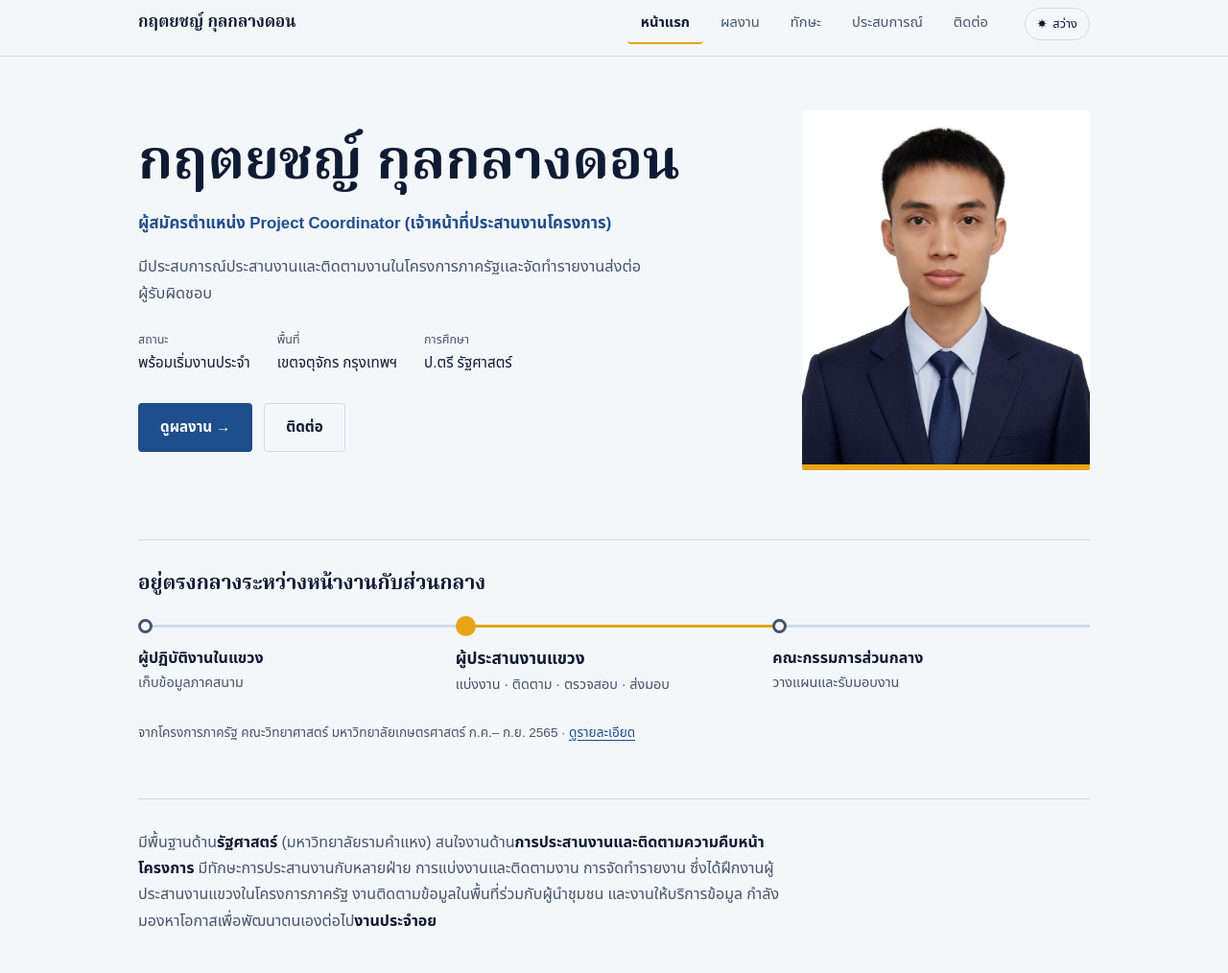
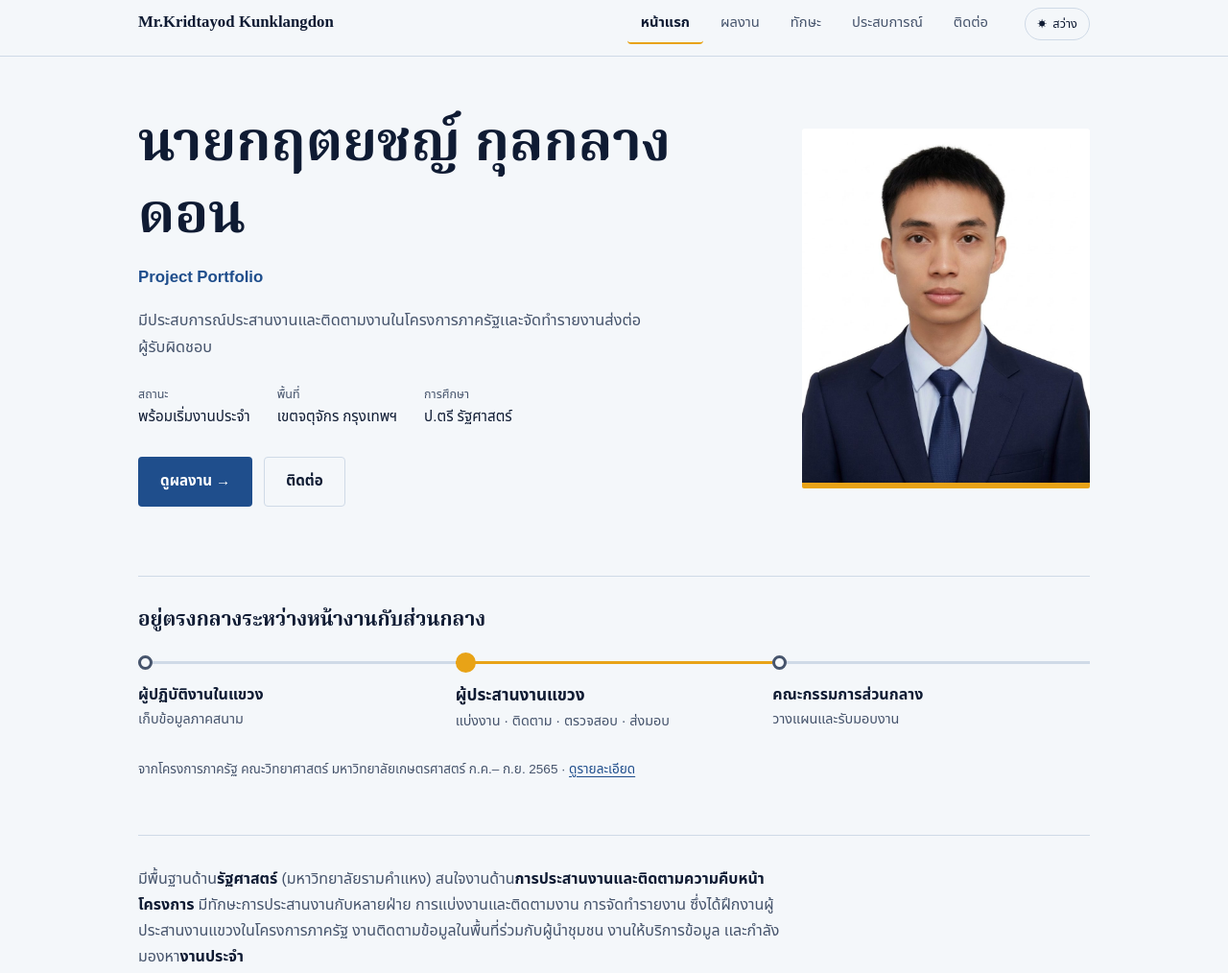
Before and after one commit to kridtayod-1988/portfolio, a plain HTML site: page index.html in a window 1280 px wide. Shown: the part 9-1023 px from the top of the page at 96% size. Drawn offline with Linux system fonts and the light colour scheme; a web font is replaced by a local one.

Commit message:
Update index.html

```diff
--- a/index.html
+++ b/index.html
@@ -20,7 +20,7 @@
 <a class="skip-link" href="#content" data-skip>ข้ามไปยังเนื้อหาหลัก</a>
 
 <header class="topbar"><div class="topbar-in">
-  <a class="brand" href="#home" data-target="home">กฤตยชญ์ กุลกลางดอน</a>
+  <a class="brand" href="#home" data-target="home">Mr.Kridtayod Kunklangdon</a>
   <nav class="site-nav" id="site-nav" aria-label="เมนูหลัก"><ul>
     <li><a href="#home" class="nav-link active" data-target="home">หน้าแรก</a></li>
     <li><a href="#projects" class="nav-link" data-target="projects">ผลงาน</a></li>
@@ -44,8 +44,8 @@
               </div>
             </div>
             <div class="hero-text">
-                            <h1>กฤตยชญ์ กุลกลางดอน</h1>
-              <p class="role">ผู้สมัครตำแหน่ง Project Coordinator (เจ้าหน้าที่ประสานงานโครงการ)</p>
+                            <h1>นายกฤตยชญ์ กุลกลางดอน</h1>
+              <p class="role">Project Portfolio</p>
               <p class="bio">
                 มีประสบการณ์ประสานงานและติดตามงานในโครงการภาครัฐเเละจัดทำรายงานส่งต่อผู้รับผิดชอบ
               </p>
@@ -75,7 +75,7 @@
             <p class="lead">
               มีพื้นฐานด้าน<strong>รัฐศาสตร์</strong> (มหาวิทยาลัยรามคำแหง) สนใจงานด้าน<strong>การประสานงานและติดตามความคืบหน้าโครงการ</strong>
               มีทักษะการประสานงานกับหลายฝ่าย การแบ่งงานและติดตามงาน การจัดทำรายงาน ซึ่งได้ฝึกงานผู้ประสานงานแขวงในโครงการภาครัฐ งานติดตามข้อมูลในพื้นที่ร่วมกับผู้นำชุมชน
-              และงานให้บริการข้อมูล กำลังมองหาโอกาสเพื่อพัฒนาตนเองต่อไป<strong>งานประจำอย</strong>
+              งานให้บริการข้อมูล เเละกำลังมองหา<strong>งานประจำ</strong>
             </p>
           </div>
         </section>
```
